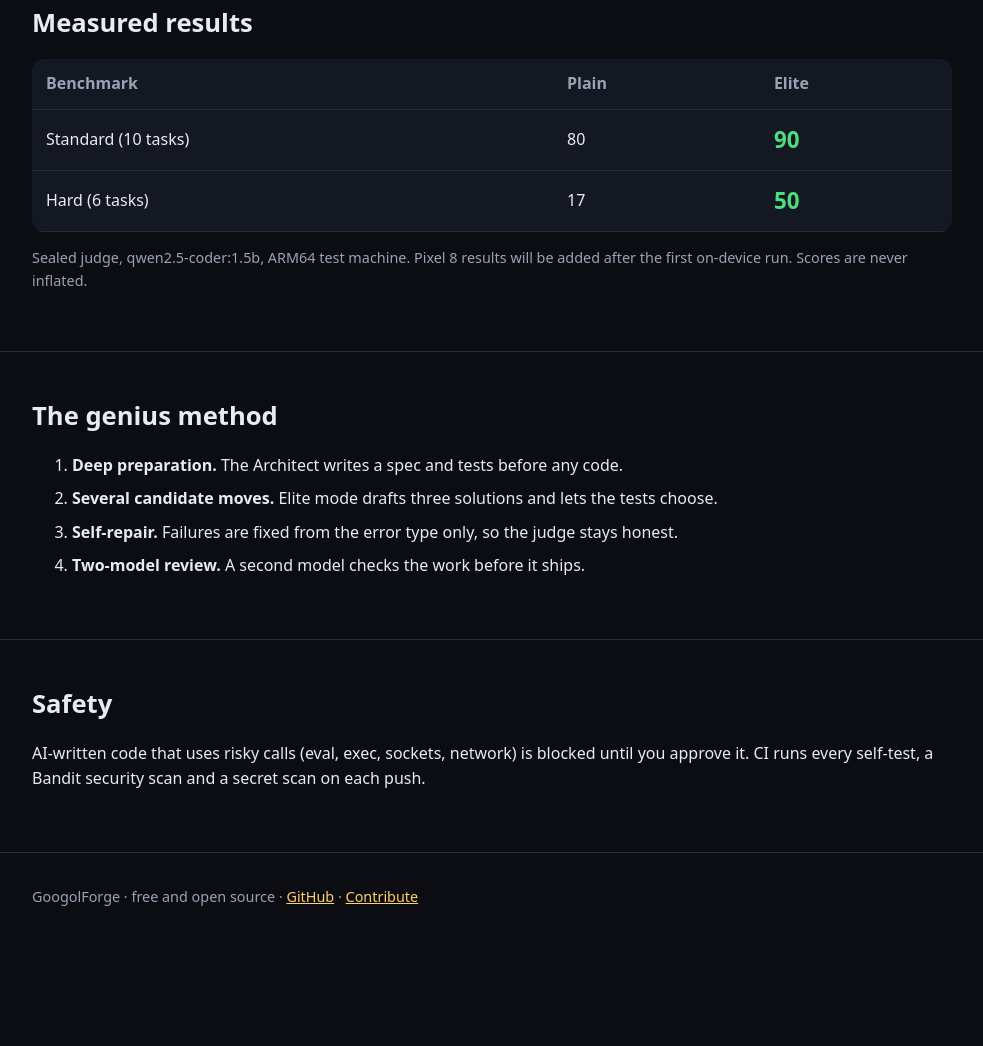
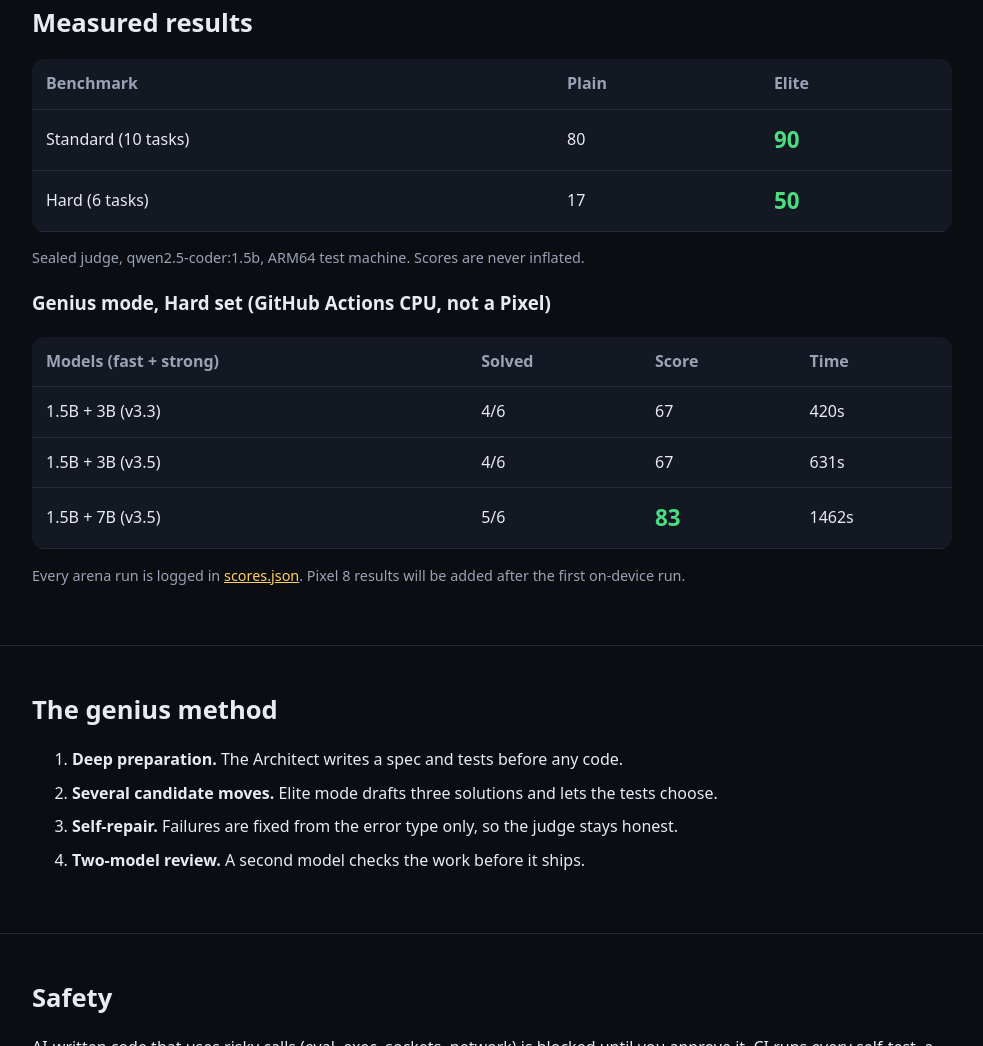
Before and after one commit to recordofragnaros67-tech/GoogolForge, a plain HTML site: page docs/index.html in a window 1280 px wide. Shown: the part 1422-2468 px from the top of the page, without its empty margins (148-1131 px from the left). Before the commit the page ends 2362 px from the top, so only its background shows below. Drawn offline with Linux system fonts and the light colour scheme.

Commit message:
Arena: retry-safe score publishing; record 83/100 (1.5B+7B); site results table

```diff
--- a/docs/index.html
+++ b/docs/index.html
@@ -62,7 +62,15 @@ ol li{margin-bottom:8px}footer{padding:32px 0;color:var(--mut);font-size:.9rem;b
 <tr><td>Standard (10 tasks)</td><td>80</td><td class="big">90</td></tr>
 <tr><td>Hard (6 tasks)</td><td>17</td><td class="big">50</td></tr>
 </table>
-<p class="note">Sealed judge, qwen2.5-coder:1.5b, ARM64 test machine. Pixel 8 results will be added after the first on-device run. Scores are never inflated.</p>
+<p class="note">Sealed judge, qwen2.5-coder:1.5b, ARM64 test machine. Scores are never inflated.</p>
+<h3>Genius mode, Hard set (GitHub Actions CPU, not a Pixel)</h3>
+<table>
+<tr><th>Models (fast + strong)</th><th>Solved</th><th>Score</th><th>Time</th></tr>
+<tr><td>1.5B + 3B (v3.3)</td><td>4/6</td><td>67</td><td>420s</td></tr>
+<tr><td>1.5B + 3B (v3.5)</td><td>4/6</td><td>67</td><td>631s</td></tr>
+<tr><td>1.5B + 7B (v3.5)</td><td>5/6</td><td class="big">83</td><td>1462s</td></tr>
+</table>
+<p class="note">Every arena run is logged in <a href="scores.json">scores.json</a>. Pixel 8 results will be added after the first on-device run.</p>
 </div></section>
 
 <section><div class="wrap">
```
Also changed, not shown: docs/scores.json (+13 -0 lines), 1 other file.
